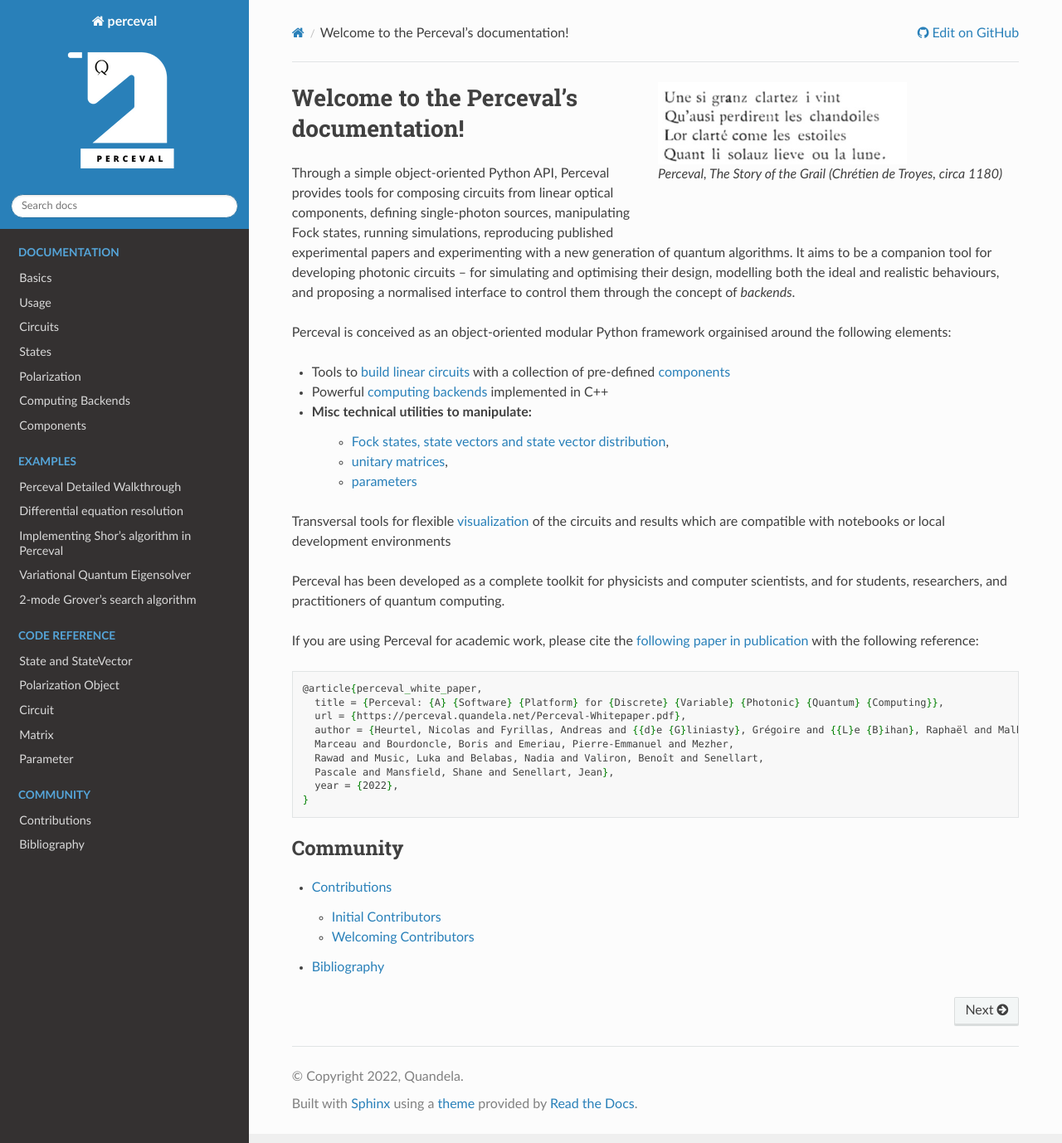
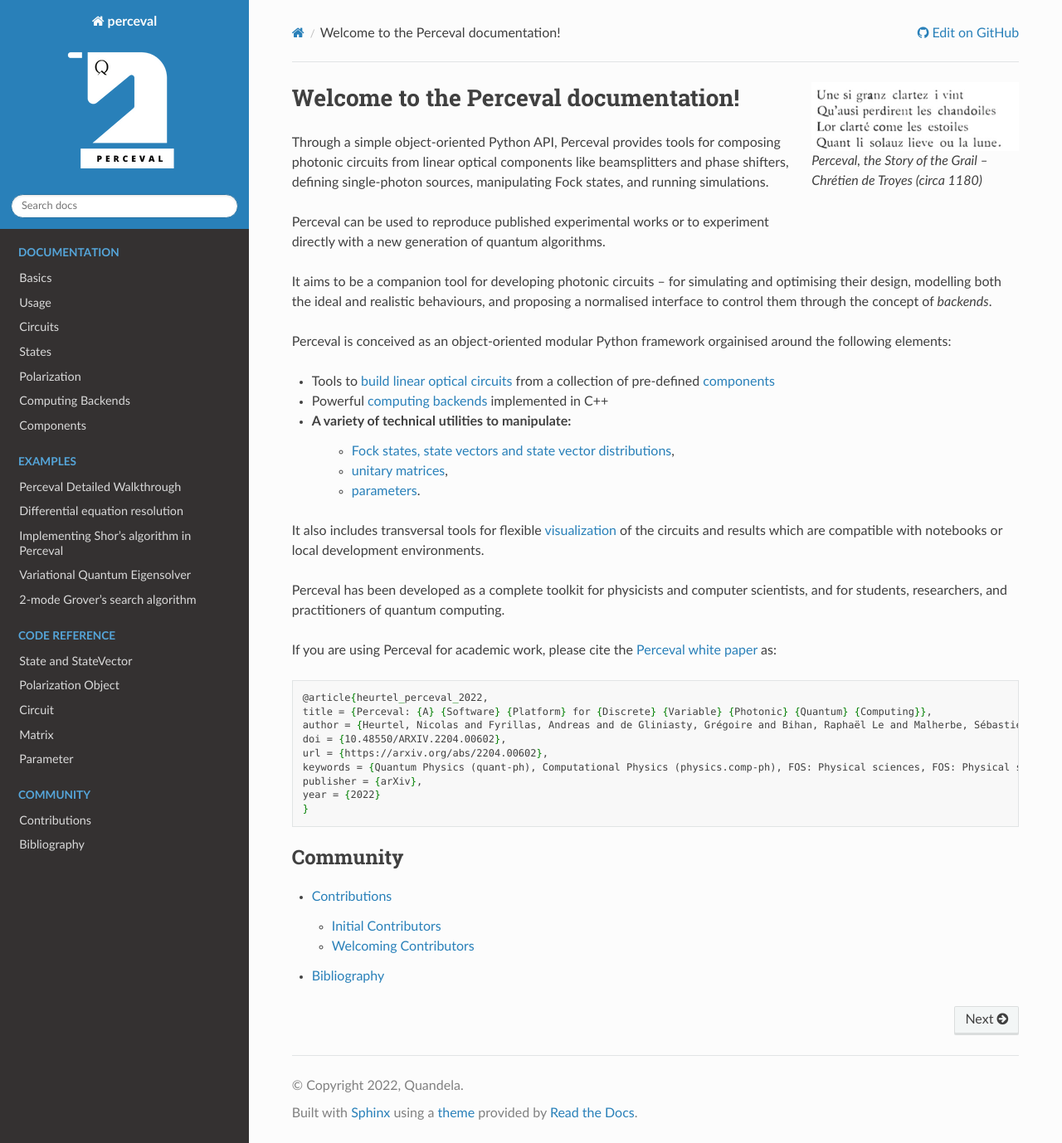
Before and after one commit to Quandela/Perceval, a Sphinx documentation site: the page built from docs/source/index.rst, in a window 1280 px wide and 1378 px high. Shown: the whole window at 83% size. Built offline with Sphinx 7.4.7 and the Read the Docs theme 2.0.0, drawn with Linux system fonts in a browser that asks for light colours; pages that are not in the unit, such as notebooks, are missing from menus.

Commit message:
updated arxiv link and bibliographic info for white paper, and minor tidying of text on index page (#3)

```diff
--- a/docs/source/index.rst
+++ b/docs/source/index.rst
@@ -2,45 +2,52 @@
 
 .. figure:: _static/img/perceval.jpg
    :align: right
-   :width: 300
+   :width: 250
+   :figwidth: 250
+   :alt: Extract from Chrétien de Troyes
 
-   Perceval, *The Story of the Grail* (Chrétien de Troyes, circa 1180)
+   Perceval, the Story of the Grail – Chrétien de Troyes (circa 1180)
 
-Welcome to the Perceval's documentation!
-========================================
+Welcome to the Perceval documentation!
+======================================
 
-Through a simple object-oriented Python API, Perceval provides tools for composing circuits from linear optical components,
-defining single-photon sources, manipulating Fock states, running simulations, reproducing published experimental papers and
-experimenting with a new generation of quantum algorithms. It aims to be a companion tool for developing photonic circuits –
-for simulating and optimising their design, modelling both the ideal and realistic behaviours, and proposing a normalised
+Through a simple object-oriented Python API, Perceval provides tools for composing photonic circuits from linear optical components like beamsplitters and phase shifters,
+defining single-photon sources, manipulating Fock states, and running simulations.
+
+Perceval can be used to reproduce published experimental works or to
+experiment directly with a new generation of quantum algorithms.
+
+It aims to be a companion tool for developing photonic circuits –
+for simulating and optimising their design,
+modelling both the ideal and realistic behaviours, and proposing a normalised
 interface to control them through the concept of *backends*.
 
 Perceval is conceived as an object-oriented modular Python framework orgainised around the following elements:
 
-* Tools to :ref:`build linear circuits <Circuits>` with a collection of pre-defined :ref:`components <Components>`
+* Tools to :ref:`build linear optical circuits <Circuits>` from a collection of pre-defined :ref:`components <Components>`
 * Powerful :ref:`computing backends <Computing Backends>` implemented in C++
-* Misc technical utilities to manipulate:
-   - :ref:`Fock states, state vectors and state vector distribution <States>`,
+* A variety of technical utilities to manipulate:
+   - :ref:`Fock states, state vectors and state vector distributions <States>`,
    - :ref:`unitary matrices <Matrices>`,
-   - :ref:`parameters <Parameters>`
-Transversal tools for flexible :ref:`visualization <Visualization>` of the circuits and results which are compatible
-with notebooks or local development environments
+   - :ref:`parameters <Parameters>`.
+It also includes transversal tools for flexible :ref:`visualization <Visualization>` of the circuits and results which are compatible
+with notebooks or local development environments.
 
 Perceval has been developed as a complete toolkit for physicists and computer scientists, and for students, researchers,
 and practitioners of quantum computing.
 
-If you are using Perceval for academic work, please cite the `following paper in publication <https://perceval.quandela.net/Perceval-Whitepaper.pdf>`_ with the following reference:
+If you are using Perceval for academic work, please cite the `Perceval white paper <https://arxiv.org/abs/2204.00602>`_ as:
 
 .. code:: latex
 
-    @article{perceval_white_paper,
-      title = {Perceval: {A} {Software} {Platform} for {Discrete} {Variable} {Photonic} {Quantum} {Computing}},
-      url = {https://perceval.quandela.net/Perceval-Whitepaper.pdf},
-      author = {Heurtel, Nicolas and Fyrillas, Andreas and {{d}e {G}liniasty}, Grégoire and {{L}e {B}ihan}, Raphaël and Malherbe, Sébastien and Pailhas,
-      Marceau and Bourdoncle, Boris and Emeriau, Pierre-Emmanuel and Mezher,
-      Rawad and Music, Luka and Belabas, Nadia and Valiron, Benoît and Senellart,
-      Pascale and Mansfield, Shane and Senellart, Jean},
-      year = {2022},
+    @article{heurtel_perceval_2022,
+    title = {Perceval: {A} {Software} {Platform} for {Discrete} {Variable} {Photonic} {Quantum} {Computing}},
+    author = {Heurtel, Nicolas and Fyrillas, Andreas and de Gliniasty, Grégoire and Bihan, Raphaël Le and Malherbe, Sébastien and Pailhas, Marceau and Bourdoncle, Boris and Emeriau, Pierre-Emmanuel and Mezher, Rawad and Music, Luka and Belabas, Nadia and Valiron, Benoît and Senellart, Pascale and Mansfield, Shane and Senellart, Jean},
+    doi = {10.48550/ARXIV.2204.00602},
+    url = {https://arxiv.org/abs/2204.00602},
+    keywords = {Quantum Physics (quant-ph), Computational Physics (physics.comp-ph), FOS: Physical sciences, FOS: Physical sciences},
+    publisher = {arXiv},
+    year = {2022}
     }
 
 
```
